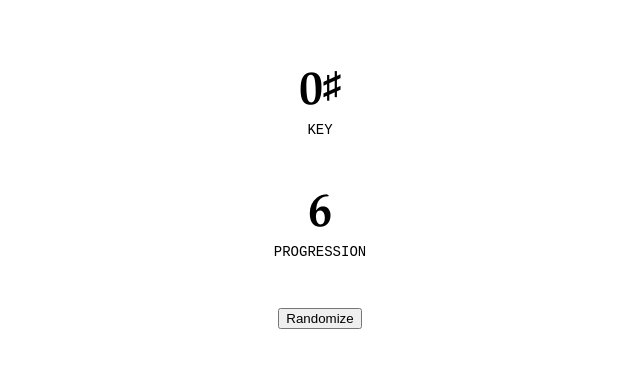
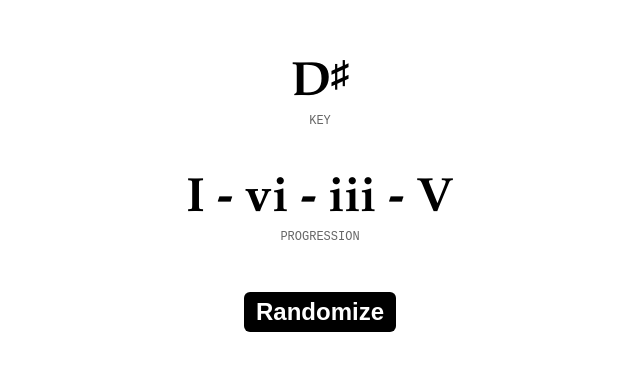
Before and after one commit to frankalbenesius/chords, a React (Vite) app: page / in a window 1280 px wide. Shown: the part 204-574 px from the top of the page, without its empty margins (320-960 px from the left). Built offline with nearby package versions, Linux system fonts and the light colour scheme.

Commit message:
Add randomize

```diff
--- a/src/App.tsx
+++ b/src/App.tsx
@@ -1,35 +1,27 @@
 import React, { useReducer } from "react";
 
-const Scale = {
-  C: 0,
-  "C♯/D♭": 1,
-  D: 2,
-  "D♯/E♭": 3,
-  E: 4,
-  F: 5,
-  "F♯/G♭": 6,
-  G: 7,
-  "G♯/A♭": 8,
-  A: 9,
-  "A♯/B♭": 10,
-  B: 11,
-} as const;
-type Scale = (typeof Scale)[keyof typeof Scale];
+const scales = [
+  "C",
+  "C♯/D♭",
+  "D",
+  "D♯/E♭",
+  "E",
+  "F",
+  "F♯/G♭",
+  "G",
+  "G♯/A♭",
+  "A",
+  "A♯/B♭",
+  "B",
+] as const;
+type Scale = (typeof scales)[number];
 
-const MajorChord = {
-  I: 0,
-  ii: 1,
-  iii: 2,
-  IV: 3,
-  V: 4,
-  vi: 5,
-  "vii°": 6,
-} as const;
-type MajorChord = (typeof MajorChord)[keyof typeof MajorChord];
+const chords = ["I", "ii", "iii", "IV", "V", "vi", "vii°"] as const;
+type Chord = (typeof chords)[number];
 
 type State = {
   scale: Scale;
-  progression: MajorChord[];
+  progression: Chord[];
 };
 
 type Action = {
@@ -52,34 +44,44 @@ const reducer: Reducer = (state, action) => {
   }
 };
 
+const getRandomState = (): State => {
+  const progression: Chord[] = ["I"];
+
+  for (let i = 0; i < 3; i++) {
+    progression.push(getRandomChord({ exclude: progression }));
+  }
+
+  if (Math.random() > 0.5) {
+    progression.reverse();
+  }
+
+  return {
+    scale: scales[Math.floor(Math.random() * scales.length)],
+    progression: progression,
+  };
+};
+
+const getRandomChord = ({ exclude }: { exclude: Chord[] }): Chord => {
+  const eligibleChords = chords.filter((chord) => !exclude.includes(chord));
+  return eligibleChords[Math.floor(Math.random() * eligibleChords.length)];
+};
+
 export default function App() {
-  const [state, dispatch] = useReducer<Reducer>(reducer, {
-    scale: Scale.C,
-    progression: [MajorChord.I, MajorChord.I, MajorChord.I, MajorChord.I],
-  });
+  const [state, dispatch] = useReducer<Reducer>(reducer, getRandomState());
+
+  const randomize = () => {
+    dispatch({
+      type: "RANDOMIZE",
+      payload: getRandomState(),
+    });
+  };
 
   return (
     <main>
       <div className="sections">
         <KeySection scale={state.scale} />
-        <ProgressionSection />
-        <button
-          type="button"
-          onClick={() =>
-            dispatch({
-              type: "RANDOMIZE",
-              payload: {
-                scale: Math.floor(Math.random() * 12) as Scale,
-                progression: [
-                  MajorChord.I,
-                  MajorChord.I,
-                  MajorChord.I,
-                  MajorChord.I,
-                ].map(() => Math.floor(Math.random() * 7) as MajorChord),
-              },
-            })
-          }
-        >
+        <ProgressionSection progression={state.progression} />
+        <button type="button" onClick={randomize}>
           Randomize
         </button>
       </div>
@@ -104,10 +106,12 @@ const KeySection: React.FC<{
   );
 };
 
-const ProgressionSection = () => {
+const ProgressionSection: React.FC<{
+  progression: Chord[];
+}> = ({ progression }) => {
   return (
     <section className="section progression">
-      <div className="content">{MajorChord["vii°"]}</div>
+      <div className="content">{progression.join(" - ")}</div>
       <div className="label">progression</div>
     </section>
   );
--- a/src/index.css
+++ b/src/index.css
@@ -42,6 +42,7 @@ html {
   display: flex;
   flex-direction: column;
   align-items: center;
+  gap: 0.25rem;
 }
 
 .section .content {
@@ -51,6 +52,7 @@ html {
   display: flex;
   flex-direction: row;
   justify-content: start;
+  line-height: 1;
 }
 
 .section .content .modifier {
@@ -60,5 +62,16 @@ html {
 .section .label {
   text-transform: uppercase;
   font-family: monospace;
-  font-size: 14px;
+  font-size: 0.5rem;
+  color: #666;
 }
+
+button {
+  padding: 0.25rem 0.5rem;
+  font-size: 1rem;
+  font-weight: 700;
+  border: none;
+  border-radius: 0.25rem;
+  background: #000;
+  color: #fff;
+}
```
